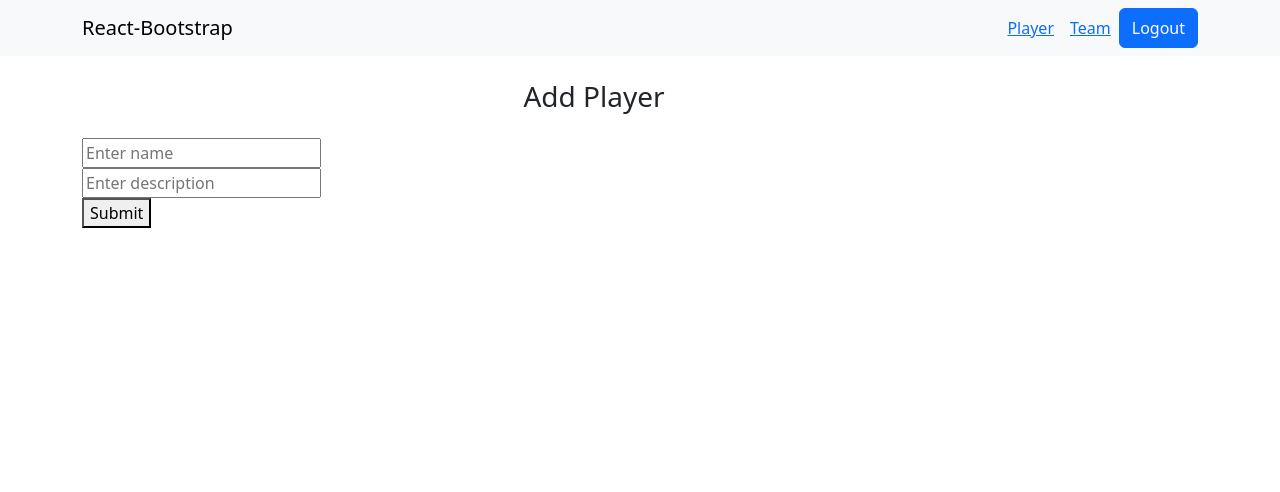
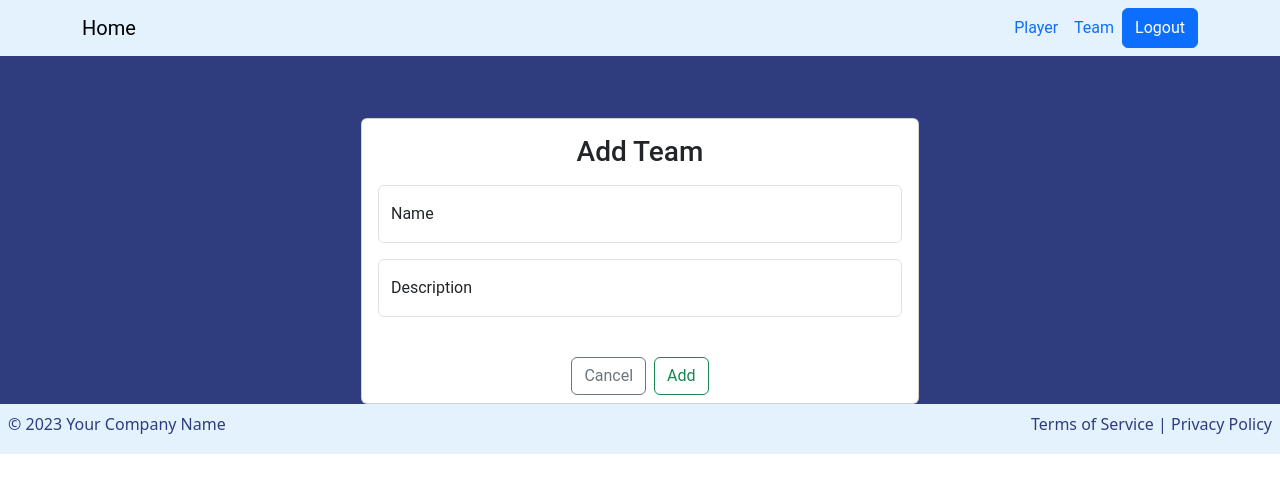
Before and after one commit to SandipGangurde/learn-react, a React (Create React App) app: page /admin/team/add in a window 1280 px wide. Shown: the top 492 px of the page. Built offline with nearby package versions, Linux system fonts and the light colour scheme; sample sign-in values are in the browser's storage.

Commit message:
added styles

```diff
--- a/db.json
+++ b/db.json
@@ -46,9 +46,29 @@
       "id": 4
     },
     {
-      "name": "PK",
-      "description": "Punjab Kings",
+      "name": "KKR",
+      "description": "Kolkata Knight Riders",
       "id": 5
+    },
+    {
+      "name": "mh",
+      "description": "Kolkata Knight Riders",
+      "id": 6
+    },
+    {
+      "name": "KKR",
+      "description": "shivray desc",
+      "id": 7
+    },
+    {
+      "name": "mh",
+      "description": "shivray desc",
+      "id": 8
+    },
+    {
+      "name": "RR",
+      "description": "shivray desc",
+      "id": 9
     }
   ]
 }
--- a/src/App.js
+++ b/src/App.js
@@ -1,4 +1,4 @@
-import React from "react";
+import React, { useState } from "react";
 import { BrowserRouter, Route, Routes } from "react-router-dom";
 
 import Login from "./component/Login";
@@ -7,9 +7,12 @@ import Team from "./component/team/Team";
 import AddTeam from "./component/team/AddTeam";
 import Player from "./component/player/Player";
 import AddPlayer from "./component/player/AddPlayer";
+import Footer from "./component/Footer";
 
 function App() {
   return (
+    <>
+      <div className="content">
         <BrowserRouter>
           <Routes>
             <Route path="/" element={<Login></Login>} />
@@ -20,6 +23,9 @@ function App() {
             <Route path="/admin/player/add" element={<AddPlayer></AddPlayer>} />
           </Routes>
         </BrowserRouter>
+      </div>
+      <Footer />
+    </>
   );
 }
 
--- a/src/component/Adminnavbar.js
+++ b/src/component/Adminnavbar.js
@@ -9,6 +9,9 @@ import Button from "react-bootstrap/Button";
 function AdminNavbar() {
   const navigate = useNavigate();
 
+  /**
+   * logout function and clear localstorage
+   */
   const logout = () => {
     toast.success("Logout successfully");
     localStorage.clear();
@@ -17,16 +20,16 @@ function AdminNavbar() {
 
   return (
     <>
-      <Navbar expand="lg" className="bg-body-tertiary">
+      <Navbar expand="lg" className="navbar-light menu-bg fixed-top">
         <Container>
-          <Navbar.Brand href="#home">React-Bootstrap</Navbar.Brand>
+          <Navbar.Brand href="/">Home</Navbar.Brand>
           <Navbar.Toggle aria-controls="basic-navbar-nav" />
           <Navbar.Collapse id="basic-navbar-nav">
             <Nav className="ms-auto">
-              <NavLink className="m-2" to="/admin/player">
+              <NavLink className="nav-menu m-2" to="/admin/player">
                 Player
               </NavLink>
-              <NavLink className="m-2" to="/admin/team">
+              <NavLink className="nav-menu m-2" to="/admin/team">
                 Team
               </NavLink>
               <Button variant="primary" onClick={logout}>
--- a/src/component/Dashboard.js
+++ b/src/component/Dashboard.js
@@ -7,10 +7,9 @@ import AdminNavbar from "./Adminnavbar";
 const Dashboard = () => {
   const navigate = useNavigate();
 
-  const notify = (message) => {
-    toast(message);
-  };
-
+  /**
+   * First check loggedin user present or not
+   */
   useEffect(() => {
     const user = JSON.parse(localStorage.getItem("Login"));
     if (!user) {
@@ -18,12 +17,10 @@ const Dashboard = () => {
     }
   }, []);
 
-
-
   return (
     <>
-      <div>
-        <AdminNavbar />
+      <AdminNavbar />
+      <div className="text-center">
         <h2>Welcome to the Dashboard!</h2>
       </div>
     </>
--- /dev/null
+++ b/src/component/Footer.js
@@ -0,0 +1,14 @@
+import React from "react";
+import { Container, Row, Col } from "react-bootstrap";
+
+function Footer() {
+  return (
+    <div className="footer d-flex justify-content-between p-2">
+      <p>&copy; {new Date().getFullYear()} Your Company Name</p>
+
+      <div>Terms of Service | Privacy Policy</div>
+    </div>
+  );
+}
+
+export default Footer;
--- a/src/component/Login.js
+++ b/src/component/Login.js
@@ -12,9 +12,12 @@ import {
 } from "react-bootstrap";
 import { toast } from "react-toastify";
 
-function Login() {
+const Login = () => {
   const navigate = useNavigate();
 
+  /**
+   * checks user is login or not if login navigate to dashboard
+   */
   useEffect(() => {
     const user = JSON.parse(localStorage.getItem("Login"));
     if (user) {
@@ -22,16 +25,26 @@ function Login() {
     }
   }, []);
 
+  /**
+   * initial value object sets all value empty string
+   */
   const initialValues = {
     username: "",
     password: "",
   };
 
+  /**
+   * validation schema for login form
+   */
   const ValidationSchema = Yup.object().shape({
     username: Yup.string().required("Username is required"),
     password: Yup.string().required("Password is required"),
   });
 
+  /**
+   * It checks user is already present or not if yes login success else falied
+   * @param {*} inpuUserData : Login form submiited data
+   */
   const handleLogin = async (inpuUserData) => {
     try {
       const response = await fetch("http://localhost:3001/users");
@@ -62,14 +75,16 @@ function Login() {
         onSubmit={handleLogin}
       >
         {() => (
-          <Container>
+          <Container
+            className="d-flex justify-content-center align-items-center vh-100"
+            fluid
+          >
             <Form>
-              <Card className="col-md-6 mx-auto mt-5">
+              <Card>
                 <Card.Body>
                   <Card.Title>
                     <h3 className="text-center mb-3">Login</h3>
                   </Card.Title>
-
                   <FloatingLabel
                     controlId="floatingUsername"
                     label="Username"
@@ -87,7 +102,6 @@ function Login() {
                       className="error-message"
                     />
                   </FloatingLabel>
-
                   <FloatingLabel
                     controlId="floatingPassword"
                     label="Password"
@@ -121,6 +135,6 @@ function Login() {
       </Formik>
     </>
   );
-}
+};
 
 export default Login;
--- a/src/component/player/AddPlayer.js
+++ b/src/component/player/AddPlayer.js
@@ -83,6 +83,10 @@ function AddPlayer() {
     }
   };
 
+  const playerList = () => {
+    navigate("/admin/player");
+  };
+
   return (
     <>
       <AdminNavbar />
@@ -95,7 +99,7 @@ function AddPlayer() {
         {() => (
           <Container>
             <Form>
-              <Card className="col-md-6 mx-auto mt-5">
+              <Card className="col-md-6 mx-auto mt-2">
                 <Card.Body>
                   <Card.Title>
                     <h3 className="text-center mb-3">Add Player</h3>
@@ -195,13 +199,18 @@ function AddPlayer() {
                     />
                   </FloatingLabel>
                 </Card.Body>
-                <Button
-                  variant="btn btn-primary"
-                  className="col-md-5 mx-auto mb-4"
-                  type="submit"
-                >
-                  Submit
-                </Button>
+                <div className="text-center m-2">
+                  <a className="btn btn-outline-secondary" onClick={playerList}>
+                    Cancel
+                  </a>
+                  <Button
+                    variant="btn btn-outline-success"
+                    type="submit"
+                    className="ms-2"
+                  >
+                    Add
+                  </Button>
+                </div>
               </Card>
             </Form>
           </Container>
--- a/src/component/team/AddTeam.js
+++ b/src/component/team/AddTeam.js
@@ -3,11 +3,11 @@ import { Field, Form, Formik, ErrorMessage } from "formik";
 import * as Yup from "yup";
 import { useNavigate } from "react-router-dom";
 import Button from "react-bootstrap/Button";
-
+import { Container, Card, FloatingLabel } from "react-bootstrap";
 import { toast } from "react-toastify";
 import AdminNavbar from "../Adminnavbar";
 
-function AddTeam() {
+const AddTeam = () => {
   const navigate = useNavigate();
 
   const loginCheck = () => {
@@ -27,13 +27,9 @@ function AddTeam() {
   };
 
   const ValidationSchema = Yup.object().shape({
-    name: Yup.string().required("name is required"),
-    description: Yup.string().required("description is required"),
+    name: Yup.string().required("Name is required"),
+    description: Yup.string().required("Description is required"),
   });
-
-  const notify = (message) => {
-    toast(message);
-  };
 
   const backDashboard = () => {
     navigate("/admin/dashboard");
@@ -44,32 +40,27 @@ function AddTeam() {
   };
 
   const handleAddTeam = async (values) => {
-    debugger;
     try {
       await fetch("http://localhost:3001/teams", {
         method: "POST",
         headers: { "content-type": "application/json" },
         body: JSON.stringify(values),
       })
-        .then((res) => {
-          notify("Saved successfully.");
+        .then(() => {
+          toast.success("Saved successfully.");
           navigate("/admin/team");
         })
-        .catch((err) => {
-          notify("Error:", err.message);
-          console.log(err.message);
+        .catch((error) => {
+          toast.error("Error:", error.message);
         });
     } catch (error) {
-      notify("Error logging in:", error);
+      toast.error("Error:", error.message);
     }
   };
 
   return (
     <>
       <AdminNavbar />
-      <div className="container m-4">
-        <h3 className="text-center">Add Player</h3>
-      </div>
 
       <Formik
         initialValues={initialValues}
@@ -77,29 +68,63 @@ function AddTeam() {
         onSubmit={handleAddTeam}
       >
         {() => (
-          <div className="container">
+          <Container>
             <Form>
-              <div>
-                <Field type="text" name="name" placeholder="Enter name" />
-                <ErrorMessage component="div" name="name" />
-              </div>
-
-              <div>
-                <Field
-                  type="text"
-                  name="description"
-                  placeholder="Enter description"
-                />
-                <ErrorMessage component="div" name="description" />
-              </div>
-
-              <button type="submit">Submit</button>
+              <Card className="col-md-6 mx-auto mt-5">
+                <Card.Body>
+                  <Card.Title>
+                    <h3 className="text-center mb-3">Add Team</h3>
+                  </Card.Title>
+                  <FloatingLabel controlId="name" label="Name" className="mb-3">
+                    <Field
+                      name="name"
+                      id="name"
+                      className="form-control"
+                      placeholder="Name"
+                    />
+                    <ErrorMessage
+                      component="div"
+                      name="name"
+                      className="error-message"
+                    />
+                  </FloatingLabel>
+                  <FloatingLabel
+                    controlId="floatingDescription"
+                    label="Description"
+                    className="mb-3"
+                  >
+                    <Field
+                      name="description"
+                      id="floatingDescription"
+                      className="form-control"
+                      placeholder="Description"
+                    />
+                    <ErrorMessage
+                      component="div"
+                      name="description"
+                      className="text-danger"
+                    />
+                  </FloatingLabel>
+                </Card.Body>
+                <div className="text-center m-2">
+                  <a className="btn btn-outline-secondary" onClick={teamList}>
+                    Cancel
+                  </a>
+                  <Button
+                    variant="btn btn-outline-success"
+                    type="submit"
+                    className="ms-2"
+                  >
+                    Add
+                  </Button>
+                </div>
+              </Card>
             </Form>
-          </div>
+          </Container>
         )}
       </Formik>
     </>
   );
-}
+};
 
 export default AddTeam;
--- a/src/index.css
+++ b/src/index.css
@@ -11,6 +11,32 @@ code {
   font-family: source-code-pro, Menlo, Monaco, Consolas, "Courier New",
     monospace;
 }
+
+.nav-menu {
+  text-decoration: none;
+}
 .error-message {
   color: #ff0000;
 }
+
+.content {
+  background-color: #2f3c7e;
+  color: #fbeaeb;
+  font-family: Roboto;
+  min-height: (100vh - 50px);
+  max-height: (100vh - 50px);
+  display: flex;
+  flex-direction: column;
+  padding-top: 70px;
+}
+
+.menu-bg {
+  background-color: #e3f2fd;
+}
+
+.footer {
+  background-color: #e3f2fd;
+  color: #2f3c7e;
+  text-align: center;
+  height: 50px;
+}
```
Also changed, not shown: src/component/player/Player.js (+52 -4 lines), src/component/team/Team.js (+27 -28 lines). Lines whose indentation alone changed are shown as unchanged.
